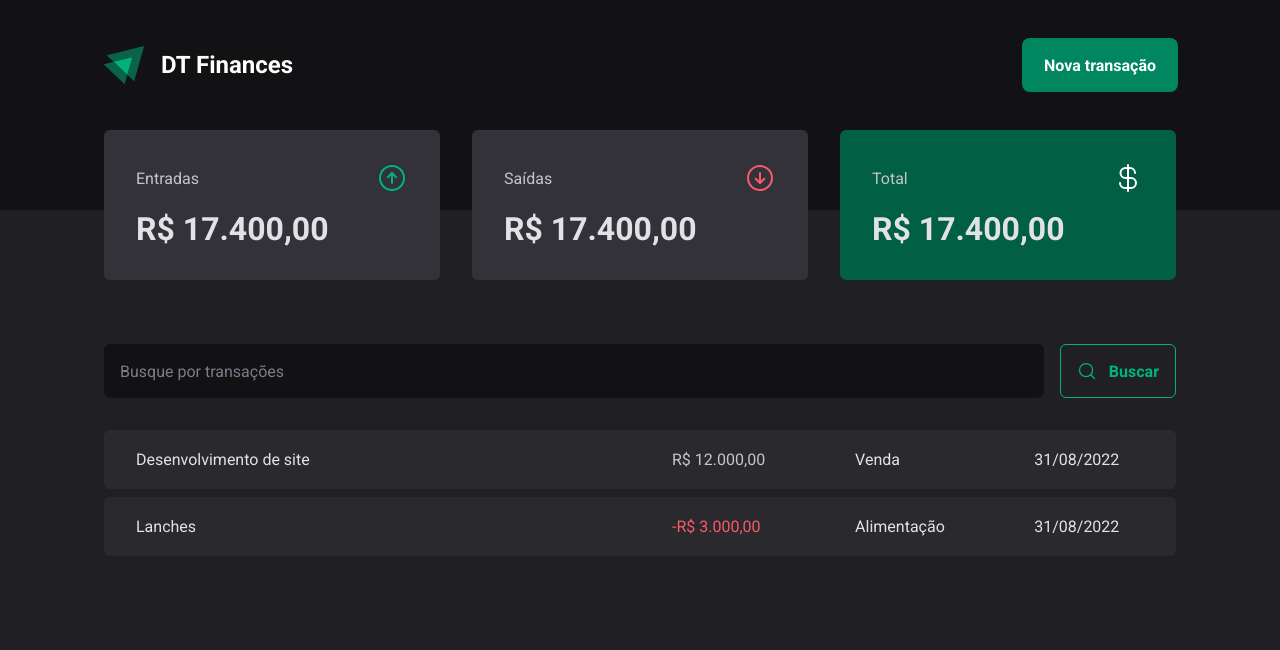
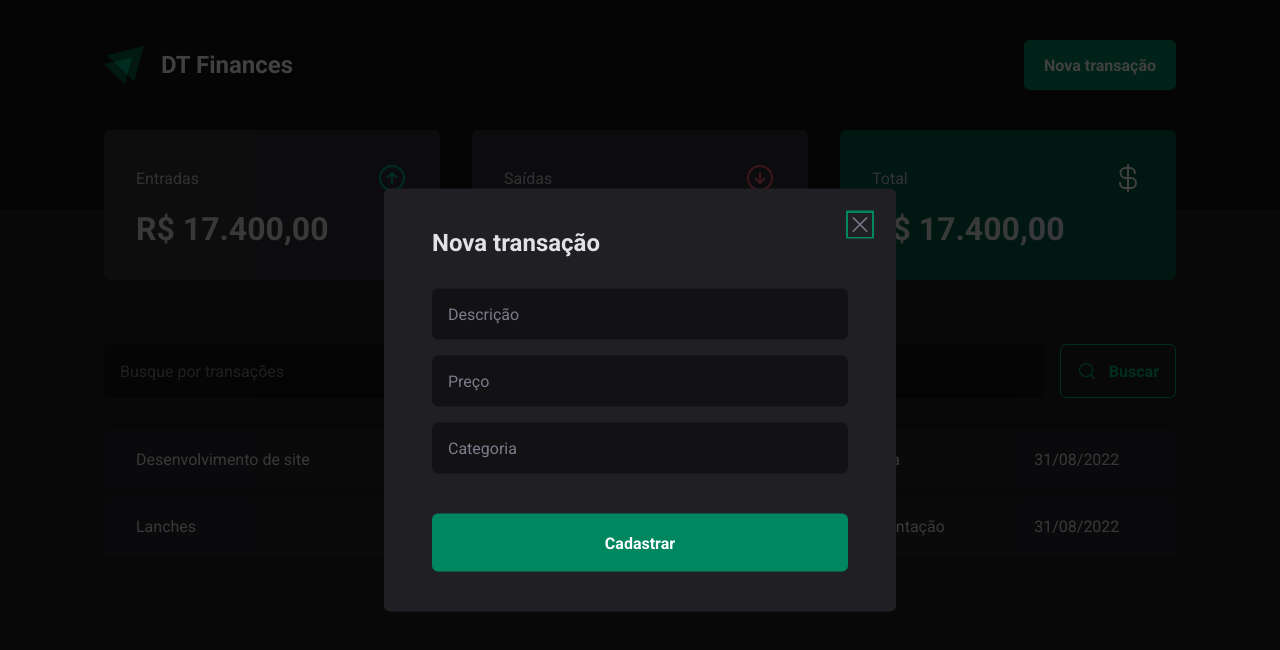
Before and after one commit to luanamozer/Finances-ts, a React (Vite) app: page / in a window 1280 px wide. Both pictures are taken after a click on the button "Nova transação". Shown: the top 650 px of the page. Built offline with nearby package versions, Linux system fonts and the light colour scheme.

Commit message:
modal de nova transação

```diff
--- a/package.json
+++ b/package.json
@@ -9,6 +9,7 @@
     "preview": "vite preview"
   },
   "dependencies": {
+    "@radix-ui/react-dialog": "^1.0.0",
     "phosphor-react": "^1.4.1",
     "react": "^18.2.0",
     "react-dom": "^18.2.0",
--- a/src/components/Header/index.tsx
+++ b/src/components/Header/index.tsx
@@ -1,5 +1,7 @@
 import { HeaderContainer, HeaderContent, NewTransactionButton } from "./styles";
 import logo from "../../assets/logo.svg";
+import * as Dialog from "@radix-ui/react-dialog";
+import { NewTransactionModal } from "../NewTransactionModal";
 
 export function Header() {
   return (
@@ -9,8 +11,12 @@
           <img src={logo} alt="" />
           <p>DT Finances</p>
         </span>
-
-        <NewTransactionButton>Nova transação</NewTransactionButton>
+        <Dialog.Root>
+          <Dialog.Trigger asChild>
+            <NewTransactionButton>Nova transação</NewTransactionButton>
+          </Dialog.Trigger>
+          <NewTransactionModal />
+        </Dialog.Root>
       </HeaderContent>
     </HeaderContainer>
   );
--- /dev/null
+++ b/src/components/NewTransactionModal/index.tsx
@@ -0,0 +1,26 @@
+import * as Dialog from "@radix-ui/react-dialog";
+import { X } from "phosphor-react";
+import { CloseButton, Content, Overlay } from "./styles";
+
+export function NewTransactionModal() {
+  return (
+    <Dialog.Portal>
+      <Overlay />
+
+      <Content>
+        <Dialog.Title>Nova transação</Dialog.Title>
+        <CloseButton>
+          <X size={24} />
+        </CloseButton>
+
+        <form action="">
+          <input type="text" placeholder="Descrição" required />
+          <input type="number" placeholder="Preço" required />
+          <input type="text" placeholder="Categoria" required />
+
+          <button type="submit">Cadastrar</button>
+        </form>
+      </Content>
+    </Dialog.Portal>
+  );
+}
--- /dev/null
+++ b/src/components/NewTransactionModal/styles.ts
@@ -0,0 +1,69 @@
+import styled from "styled-components";
+import * as Dialog from "@radix-ui/react-dialog";
+
+export const Overlay = styled(Dialog.Overlay)`
+  position: fixed;
+  width: 100vw;
+  height: 100vh;
+  inset: 0;
+  background: rgba(0, 0, 0, 0.75);
+`;
+export const Content = styled(Dialog.Content)`
+  min-width: 32rem;
+  border-radius: 6px;
+  padding: 2.5rem 3rem;
+  background: ${(props) => props.theme["gray-800"]};
+
+  position: fixed;
+  top: 50%;
+  left: 50%;
+  transform: translate(-50%, -50%);
+
+  form {
+    margin-top: 2rem;
+
+    display: flex;
+    flex-direction: column;
+    gap: 1rem;
+
+    input {
+      border-radius: 6px;
+      border: 0;
+      background: ${(props) => props.theme["gray-900"]};
+      color: ${(props) => props.theme["gray-300"]};
+      padding: 1rem;
+
+      &::placeholder {
+        color: ${(props) => props.theme["gray-500"]};
+      }
+    }
+
+    button[type="submit"] {
+      height: 58px;
+      border: 0;
+      background-color: ${(props) => props.theme["green-500"]};
+      color: ${(props) => props.theme["white"]};
+      font-weight: bold;
+      padding: 0 1.25rem;
+      border-radius: 6px;
+      margin-top: 1.5rem;
+      cursor: pointer;
+
+      &:hover {
+        background-color: ${(props) => props.theme["green-700"]};
+        transition: background-color 0.2s;
+      }
+    }
+  }
+`;
+
+export const CloseButton = styled(Dialog.Close)`
+  position: absolute;
+  background: transparent;
+  border: 0;
+  top: 1.5rem;
+  right: 1.5rem;
+  line-height: 0;
+  cursor: pointer;
+  color: ${(props) => props.theme["gray-500"]};
+`;
--- a/src/pages/Transactions/components/SearchForm/styles.ts
+++ b/src/pages/Transactions/components/SearchForm/styles.ts
@@ -32,6 +32,8 @@
     font-weight: bold;
     border-radius: 6px;
 
+    cursor: pointer;
+
     &:hover {
       background: ${(props) => props.theme["green-500"]};
       border-color: 1px solid ${(props) => props.theme["green-500"]};
```
Also changed, not shown: 1 other file (tests, documents, lock files or other folders).
